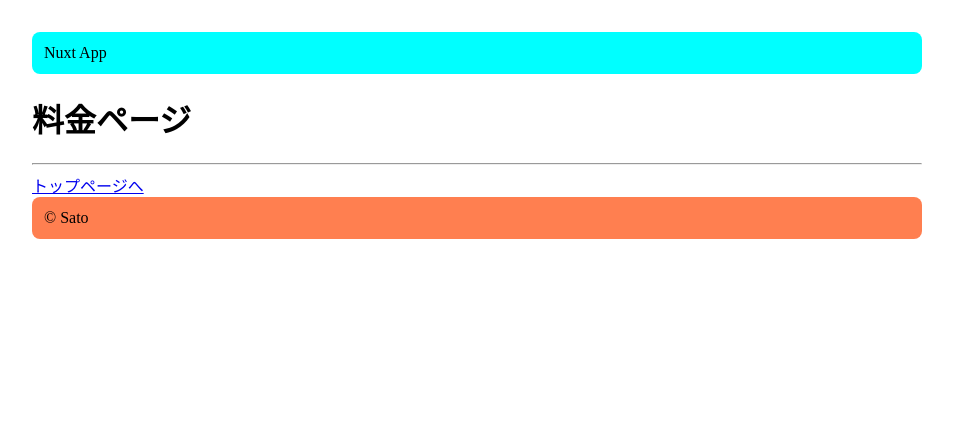
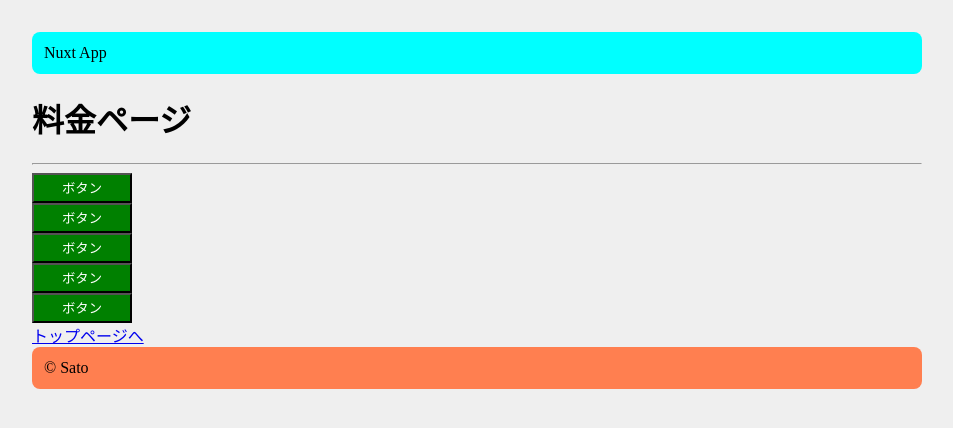
Before and after one commit to miura19/nuxt-tutorial, a Nuxt app: page /price in a window 1280 px wide. Shown: the top 428 px of the page, without its empty margins (163-1116 px from the left). Built offline with nearby package versions, Linux system fonts and the light colour scheme.

Commit message:
ボタンのコンポーネント追加

```diff
--- /dev/null
+++ b/components/button.vue
@@ -0,0 +1,14 @@
+<template>
+    <div>
+        <button type="button" class="btn">ボタン</button>
+    </div>
+</template>
+
+<style>
+.btn{
+    background: green;
+    width: 100px;
+    height: 30px;
+    color: white;
+}
+</style>
--- a/layouts/default.vue
+++ b/layouts/default.vue
@@ -10,6 +10,9 @@
 
 <style>
 
+body{
+    background-color: #eeee;
+}
 .container{
     max-width: 890px;
     margin: 0 auto;
--- a/pages/price.vue
+++ b/pages/price.vue
@@ -3,6 +3,11 @@
     <div>
         <h1>料金ページ</h1>
         <hr />
+        <Button></Button>
+        <Button></Button>
+        <Button></Button>
+        <Button></Button>
+        <Button></Button>
         <NuxtLink to="/">トップページへ</NuxtLink>
     </div>
 </template>
```
